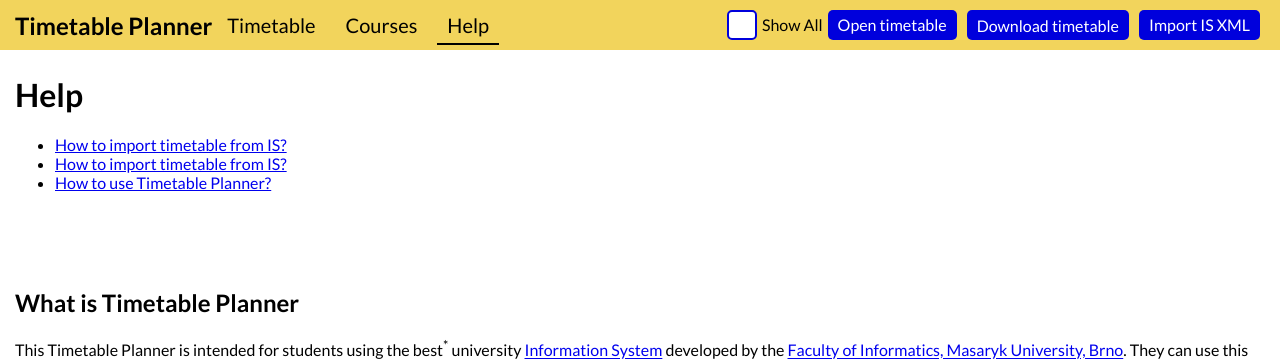
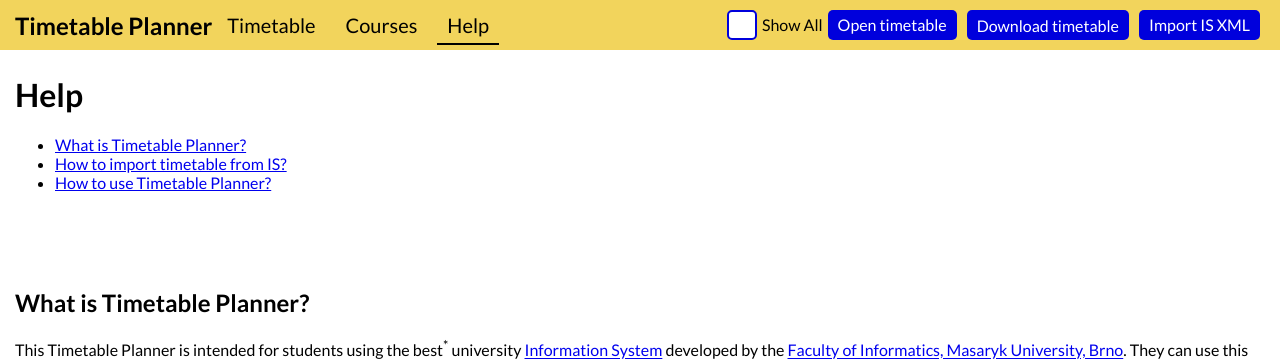
Before and after one commit to JurajMarcin/MUNITimetablePlanner, an Angular app: page /help in a window 1280 px wide. Shown: the top 362 px of the page. Built offline with nearby package versions, Linux system fonts and the light colour scheme.

Commit message:
Fix links

```diff
--- a/src/app/app.component.html
+++ b/src/app/app.component.html
@@ -41,5 +41,5 @@
 
 <footer>
   Created by <a href="https://github.com/JurajMarcin" target="_blank">Juraj Marcin</a>.
-  Source Code available on <a href="https://github.com/JurajMarcin/MUNITimetablePlanner">GitHub</a>.
+  Source Code available on <a href="https://github.com/JurajMarcin/MUNITimetablePlanner" target="_blank">GitHub</a>.
 </footer>
--- a/src/app/help/help.component.html
+++ b/src/app/help/help.component.html
@@ -1,7 +1,7 @@
 <h1>Help</h1>
 <ul>
   <li>
-    <a [routerLink]="[]" [fragment]="'import'">How to import timetable from IS?</a>
+    <a [routerLink]="[]" [fragment]="'wtf'">What is Timetable Planner?</a>
   </li>
   <li>
     <a [routerLink]="[]" [fragment]="'import'">How to import timetable from IS?</a>
@@ -12,7 +12,7 @@
 </ul>
 
 <section id="wtf">
-  <h2>What is Timetable Planner</h2>
+  <h2>What is Timetable Planner?</h2>
   <p>
     This Timetable Planner is intended for students using the best<sup>*</sup> university <a href="https://is.muni.cz"
       target="_blank">Information System</a> developed by the <a href="https://fi.muni.cz" target="_blank"> Faculty of
```
